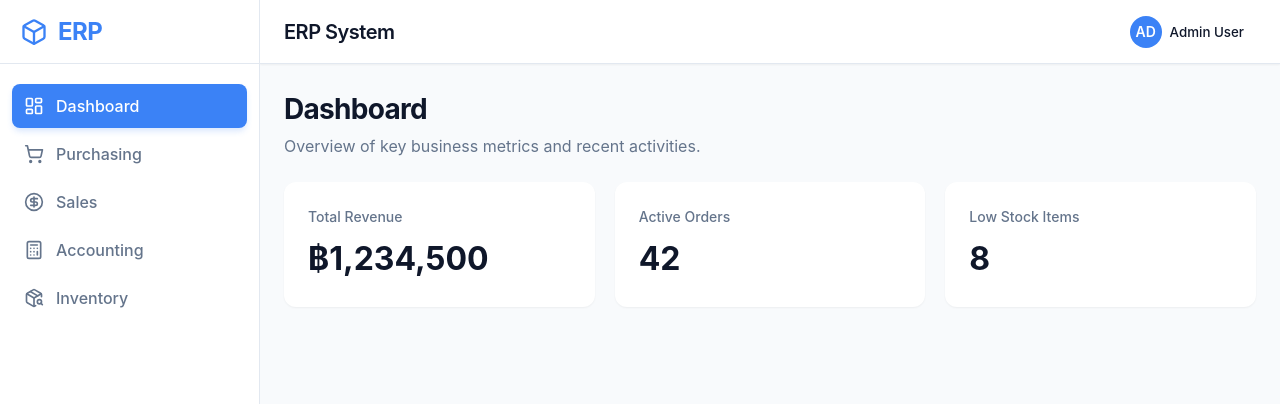
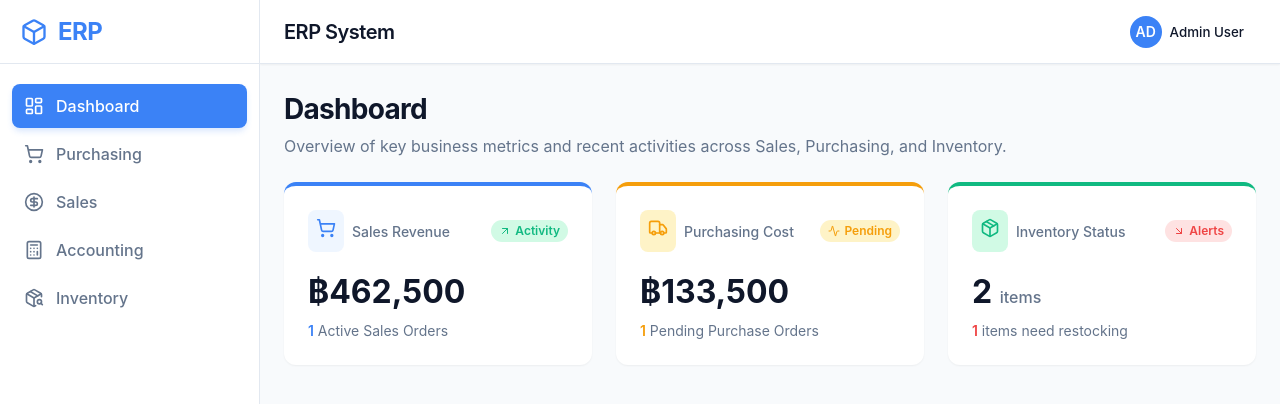
Before and after one commit to benchaphong/QERP, a React (Vite) app: page /dashboard in a window 1280 px wide. Shown: the top 404 px of the page. Built offline with nearby package versions, Linux system fonts and the light colour scheme.

Commit message:
feat(dashboard): add sales, purchases and inventory summary

```diff
--- a/src/modules/dashboard/Dashboard.jsx
+++ b/src/modules/dashboard/Dashboard.jsx
@@ -1,23 +1,89 @@
 import React from 'react';
+import { useAppContext } from '../../context/AppContext';
+import { ShoppingCart, Package, Truck, ArrowUpRight, ArrowDownRight, Activity } from 'lucide-react';
 
 const Dashboard = () => {
+    const { products, salesOrders, purchaseOrders } = useAppContext();
+
+    const totalRevenue = salesOrders.reduce((sum, order) => sum + (order.status !== 'Cancelled' ? order.total : 0), 0);
+    const activeOrders = salesOrders.filter(order => order.status === 'Processing').length;
+
+    const totalPurchases = purchaseOrders.reduce((sum, order) => sum + (order.status !== 'Cancelled' ? order.total : 0), 0);
+    const pendingPurchases = purchaseOrders.filter(order => order.status === 'Pending').length;
+
+    const lowStockItems = products.filter(p => p.stock < 20).length;
+    const totalProducts = products.length;
+
     return (
         <div className="module-container">
             <h1 className="module-title">Dashboard</h1>
-            <p className="module-desc">Overview of key business metrics and recent activities.</p>
+            <p className="module-desc" style={{ marginBottom: '24px' }}>Overview of key business metrics and recent activities across Sales, Purchasing, and Inventory.</p>
 
-            <div className="dashboard-grid" style={{ display: 'grid', gridTemplateColumns: 'repeat(auto-fit, minmax(300px, 1fr))', gap: '20px', marginTop: '24px' }}>
-                <div className="stat-card" style={{ padding: '24px', backgroundColor: 'var(--surface-color)', borderRadius: 'var(--radius-lg)', boxShadow: 'var(--shadow-sm)' }}>
-                    <h3 style={{ color: 'var(--text-muted)', fontSize: '0.875rem', fontWeight: '500' }}>Total Revenue</h3>
-                    <p style={{ fontSize: '2rem', fontWeight: '700', marginTop: '8px', color: 'var(--text-main)' }}>฿1,234,500</p>
+            <div className="dashboard-grid" style={{ display: 'grid', gridTemplateColumns: 'repeat(auto-fit, minmax(300px, 1fr))', gap: '24px' }}>
+                {/* Sales Section */}
+                <div className="stat-card" style={{ padding: '24px', backgroundColor: 'var(--surface-color)', borderRadius: 'var(--radius-lg)', boxShadow: 'var(--shadow-sm)', borderTop: '4px solid #3b82f6', display: 'flex', flexDirection: 'column', gap: '16px' }}>
+                    <div style={{ display: 'flex', justifyContent: 'space-between', alignItems: 'center' }}>
+                        <div style={{ display: 'flex', alignItems: 'center', gap: '8px' }}>
+                            <div style={{ padding: '8px', backgroundColor: '#eff6ff', borderRadius: '8px', color: '#3b82f6' }}>
+                                <ShoppingCart size={20} />
+                            </div>
+                            <h3 style={{ color: 'var(--text-muted)', fontSize: '0.875rem', fontWeight: '500' }}>Sales Revenue</h3>
+                        </div>
+                        <span style={{ display: 'flex', alignItems: 'center', gap: '4px', color: '#10b981', fontSize: '0.75rem', fontWeight: '600', backgroundColor: '#d1fae5', padding: '2px 8px', borderRadius: '12px' }}>
+                            <ArrowUpRight size={12} />
+                            Activity
+                        </span>
+                    </div>
+                    <div>
+                        <p style={{ fontSize: '2rem', fontWeight: '700', color: 'var(--text-main)' }}>฿{totalRevenue.toLocaleString()}</p>
+                        <p style={{ fontSize: '0.875rem', marginTop: '4px', color: 'var(--text-muted)' }}>
+                            <span style={{ fontWeight: '600', color: '#3b82f6' }}>{activeOrders}</span> Active Sales Orders
+                        </p>
+                    </div>
                 </div>
-                <div className="stat-card" style={{ padding: '24px', backgroundColor: 'var(--surface-color)', borderRadius: 'var(--radius-lg)', boxShadow: 'var(--shadow-sm)' }}>
-                    <h3 style={{ color: 'var(--text-muted)', fontSize: '0.875rem', fontWeight: '500' }}>Active Orders</h3>
-                    <p style={{ fontSize: '2rem', fontWeight: '700', marginTop: '8px', color: 'var(--text-main)' }}>42</p>
+
+                {/* Purchasing Section */}
+                <div className="stat-card" style={{ padding: '24px', backgroundColor: 'var(--surface-color)', borderRadius: 'var(--radius-lg)', boxShadow: 'var(--shadow-sm)', borderTop: '4px solid #f59e0b', display: 'flex', flexDirection: 'column', gap: '16px' }}>
+                    <div style={{ display: 'flex', justifyContent: 'space-between', alignItems: 'center' }}>
+                        <div style={{ display: 'flex', alignItems: 'center', gap: '8px' }}>
+                            <div style={{ padding: '8px', backgroundColor: '#fef3c7', borderRadius: '8px', color: '#f59e0b' }}>
+                                <Truck size={20} />
+                            </div>
+                            <h3 style={{ color: 'var(--text-muted)', fontSize: '0.875rem', fontWeight: '500' }}>Purchasing Cost</h3>
+                        </div>
+                        <span style={{ display: 'flex', alignItems: 'center', gap: '4px', color: '#f59e0b', fontSize: '0.75rem', fontWeight: '600', backgroundColor: '#fef3c7', padding: '2px 8px', borderRadius: '12px' }}>
+                            <Activity size={12} />
+                            Pending
+                        </span>
+                    </div>
+                    <div>
+                        <p style={{ fontSize: '2rem', fontWeight: '700', color: 'var(--text-main)' }}>฿{totalPurchases.toLocaleString()}</p>
+                        <p style={{ fontSize: '0.875rem', marginTop: '4px', color: 'var(--text-muted)' }}>
+                            <span style={{ fontWeight: '600', color: '#f59e0b' }}>{pendingPurchases}</span> Pending Purchase Orders
+                        </p>
+                    </div>
                 </div>
-                <div className="stat-card" style={{ padding: '24px', backgroundColor: 'var(--surface-color)', borderRadius: 'var(--radius-lg)', boxShadow: 'var(--shadow-sm)' }}>
-                    <h3 style={{ color: 'var(--text-muted)', fontSize: '0.875rem', fontWeight: '500' }}>Low Stock Items</h3>
-                    <p style={{ fontSize: '2rem', fontWeight: '700', marginTop: '8px', color: 'var(--text-main)' }}>8</p>
+
+                {/* Inventory Section */}
+                <div className="stat-card" style={{ padding: '24px', backgroundColor: 'var(--surface-color)', borderRadius: 'var(--radius-lg)', boxShadow: 'var(--shadow-sm)', borderTop: '4px solid #10b981', display: 'flex', flexDirection: 'column', gap: '16px' }}>
+                    <div style={{ display: 'flex', justifyContent: 'space-between', alignItems: 'center' }}>
+                        <div style={{ display: 'flex', alignItems: 'center', gap: '8px' }}>
+                            <div style={{ padding: '8px', backgroundColor: '#d1fae5', borderRadius: '8px', color: '#10b981' }}>
+                                <Package size={20} />
+                            </div>
+                            <h3 style={{ color: 'var(--text-muted)', fontSize: '0.875rem', fontWeight: '500' }}>Inventory Status</h3>
+                        </div>
+                        <span style={{ display: 'flex', alignItems: 'center', gap: '4px', color: '#ef4444', fontSize: '0.75rem', fontWeight: '600', backgroundColor: '#fee2e2', padding: '2px 8px', borderRadius: '12px' }}>
+                            <ArrowDownRight size={12} />
+                            Alerts
+                        </span>
+                    </div>
+                    <div>
+                        <p style={{ fontSize: '2rem', fontWeight: '700', color: 'var(--text-main)' }}>{totalProducts} <span style={{ fontSize: '1rem', fontWeight: '500', color: 'var(--text-muted)' }}>items</span></p>
+                        <p style={{ fontSize: '0.875rem', marginTop: '4px', color: 'var(--text-muted)' }}>
+                            <span style={{ fontWeight: '600', color: '#ef4444' }}>{lowStockItems}</span> items need restocking
+                        </p>
+                    </div>
                 </div>
             </div>
         </div>
```
